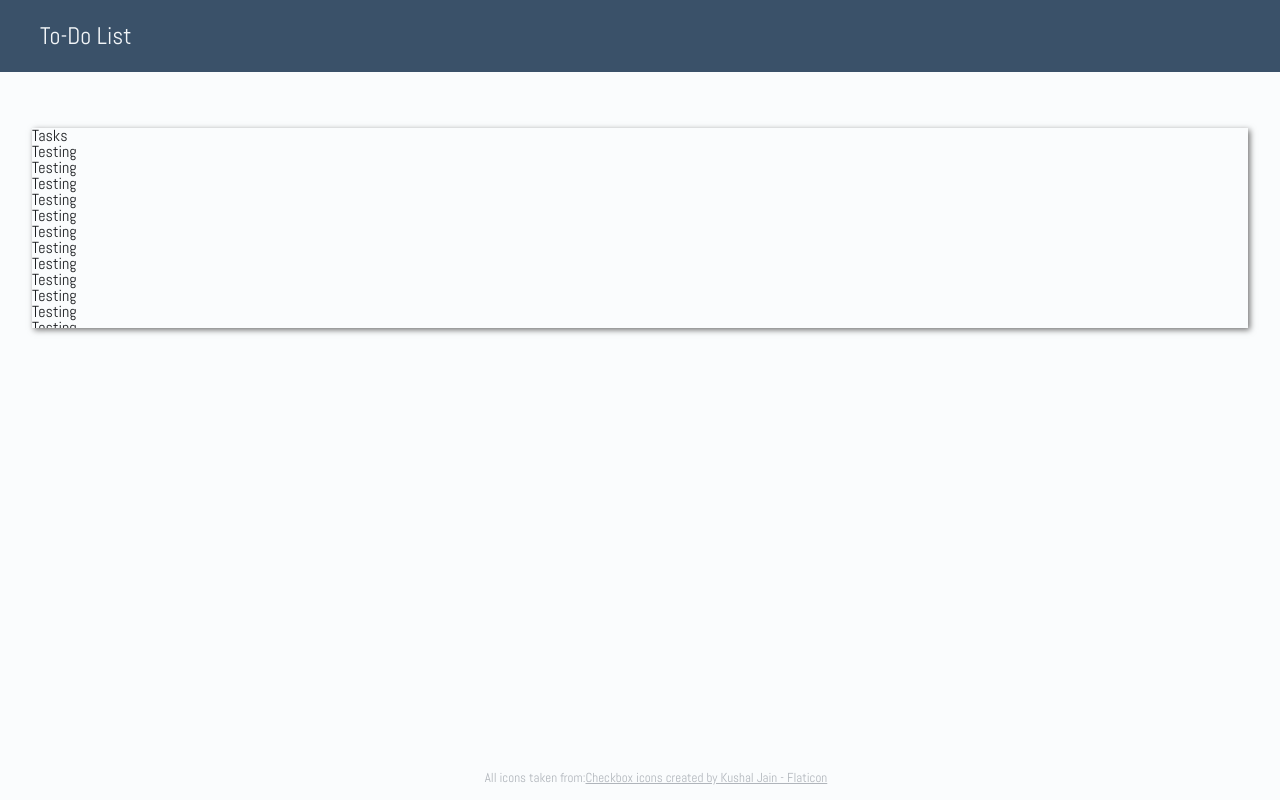
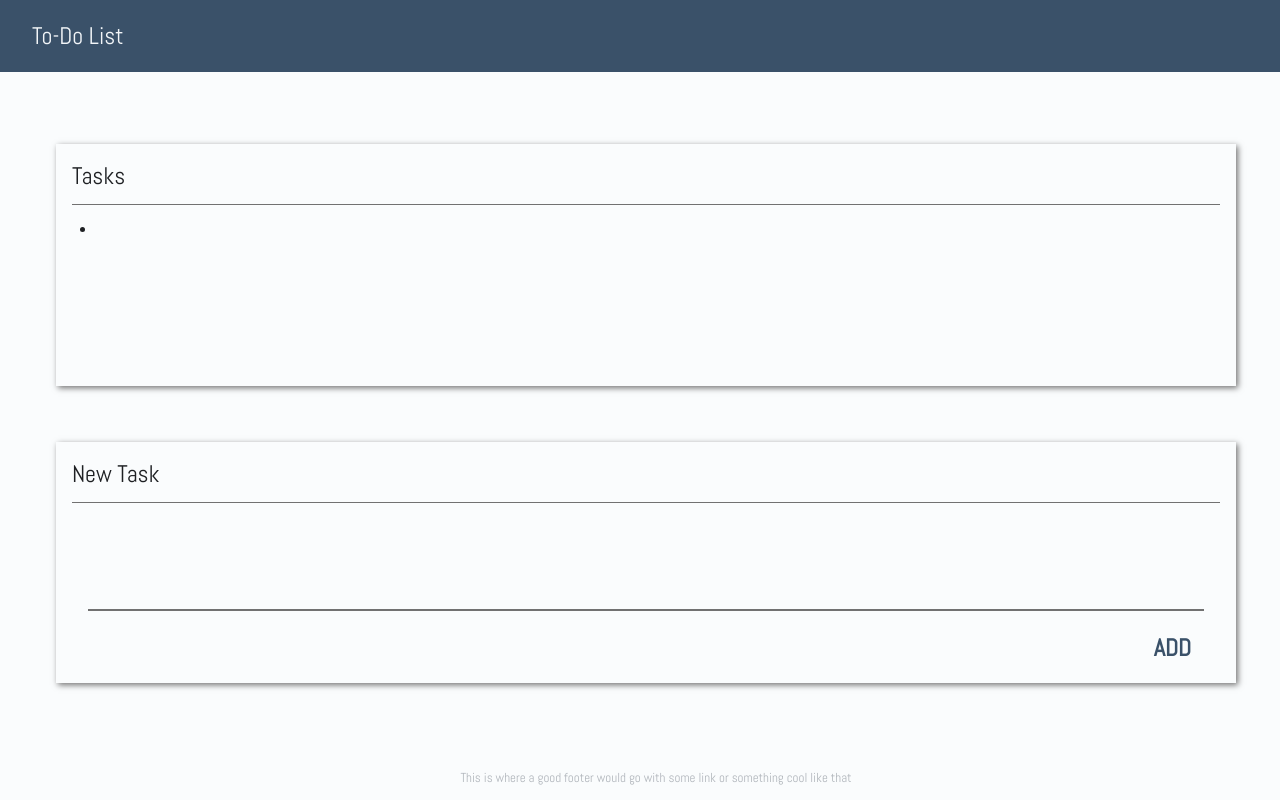
Before and after one commit to CrispKutschkau/to-do-app, a PHP site: page / in a window 1280 px wide; the page is wider, and only the part inside the window is pictured. Run offline with PHP 8.4, Linux system fonts and the light colour scheme; data that the repository does not hold is empty.

Commit message:
Added the ability to take user input for the to do list.

```diff
--- a/index.php
+++ b/index.php
@@ -3,9 +3,10 @@
 <head>
     <meta charset="UTF-8">
     <meta name="viewport" content="width=device-width, initial-scale=1.0">
-    <title>To-Do App</title>
+    <title>To-Do List</title>
     <link rel="stylesheet" href="php-tutorial/styles/index.css">
     <link rel="stylesheet" href="php-tutorial/styles/reset.css">
+    <link rel="icon" type="image/x-icon" href="php-tutorial/static/icons/checklist.svg">
 </head>
 <body>
     <div id="app">
@@ -13,30 +14,35 @@
             <h1 id="app-title">To-Do List</h1>
         </div>
         <div id="app-body">
-            <div id="list-box">
-                <span id="list-title">
+            <div class="container-box">
+                <span class="container-box-title">
                     Tasks
                 </span>
-                <h3>Testing</h3>
-                <h3>Testing</h3>
-                <h3>Testing</h3>
-                <h3>Testing</h3>
-                <h3>Testing</h3>
-                <h3>Testing</h3>
-                <h3>Testing</h3>
-                <h3>Testing</h3>
-                <h3>Testing</h3>
-                <h3>Testing</h3>
-                <h3>Testing</h3>
-                <h3>Testing</h3>
-                <h3>Testing</h3>
-                <h3>Testing</h3>
-                <h3>Testing</h3>
-                <h3>Testing</h3>
+                <div id="task-list-body">
+                    <?php
+                        $newTask = $_POST['new-task'];
+                        $taskList = array();
+
+                        $taskList[] = $newTask;
+
+                        foreach($taskList as $task){
+                            echo "<li>$task</li>";
+                        };
+                    ?>
+                </div>
+            </div>
+            <div class="container-box">
+                <span class="container-box-title">
+                    New Task
+                </span>
+                <form id="new-task-form" method="post">
+                    <input type="text" name="new-task" id="task-input-box">
+                    <input type="submit" id="task-submit-btn" value="ADD">
+                </form>
             </div>
         </div>
         <div id="app-footer">
-            All icons taken from: <a href="https://www.flaticon.com/free-icons/checkbox" title="checkbox icons">Checkbox icons created by Kushal Jain - Flaticon</a>
+            This is where a good footer would go with some link or something cool like that</a>
         </div>
     </div>
 </body>
--- a/styles/index.css
+++ b/styles/index.css
@@ -40,7 +40,7 @@ a {
 #app-title{
     color: #f2f5f8;
     font-size: x-large;
-    margin-left: 16px;
+    margin-left: 8px;
     font-family: Abel;
 }
 
@@ -50,12 +50,67 @@ a {
     display: flex;
     flex: 1;
     overflow: auto;
-    padding: 32px;
+    padding: 48px;
+    display: flex;
+    flex-direction: column;
+    gap: 56px;
 }
 
-#list-box{
+.container-box{
     overflow: auto;
-    height: 200px;
-    width: 100%;
+    height: 225px;
+    width: 97%;
     box-shadow: 2px 2px 6px #717171;
+    margin-left: 8px;
+    margin-right: 8px;
+    display: flex;
+    flex-direction: column;
+    padding: 20px 16px 16px 16px;
 }
+
+.container-box-title{
+    font-size: x-large;
+    border-bottom: 1px #717171 solid;
+    padding-bottom: 16px;
+}
+
+#new-task-form{
+    margin-top: auto;
+    display: flex;
+    flex-direction: column;
+    gap: 16px;
+}
+
+#task-input-box{
+    border: none;
+    outline: none;
+    border-bottom: 2px solid #717171;
+    margin-left: 16px;
+    margin-right: 16px;
+    background: none;
+    font-size: large;
+    font-family: Abel;
+}
+
+#task-submit-btn{
+    width: 80px;
+    height: 40px;
+    margin-left: auto;
+    font-family: Abel;
+    padding: 0px;
+    border: none;
+    background: none;
+    font-size: x-large;
+    font-weight: bold;
+    margin-right: 8px;
+    color: #3A5169;
+}
+
+#task-list-body{
+    margin-top: 16px;
+    margin-left: 8px;
+    display: flex;
+    flex-direction: row;
+    gap: 8px;
+    align-items: center;
+}
```
Also changed, not shown: static/icons/checkbox.png (deleted), static/icons/checkbox.svg (added), static/icons/checklist.svg (added), static/icons/unchecked.png (deleted), static/icons/uncheckedbox.svg (added), 3 other files.
